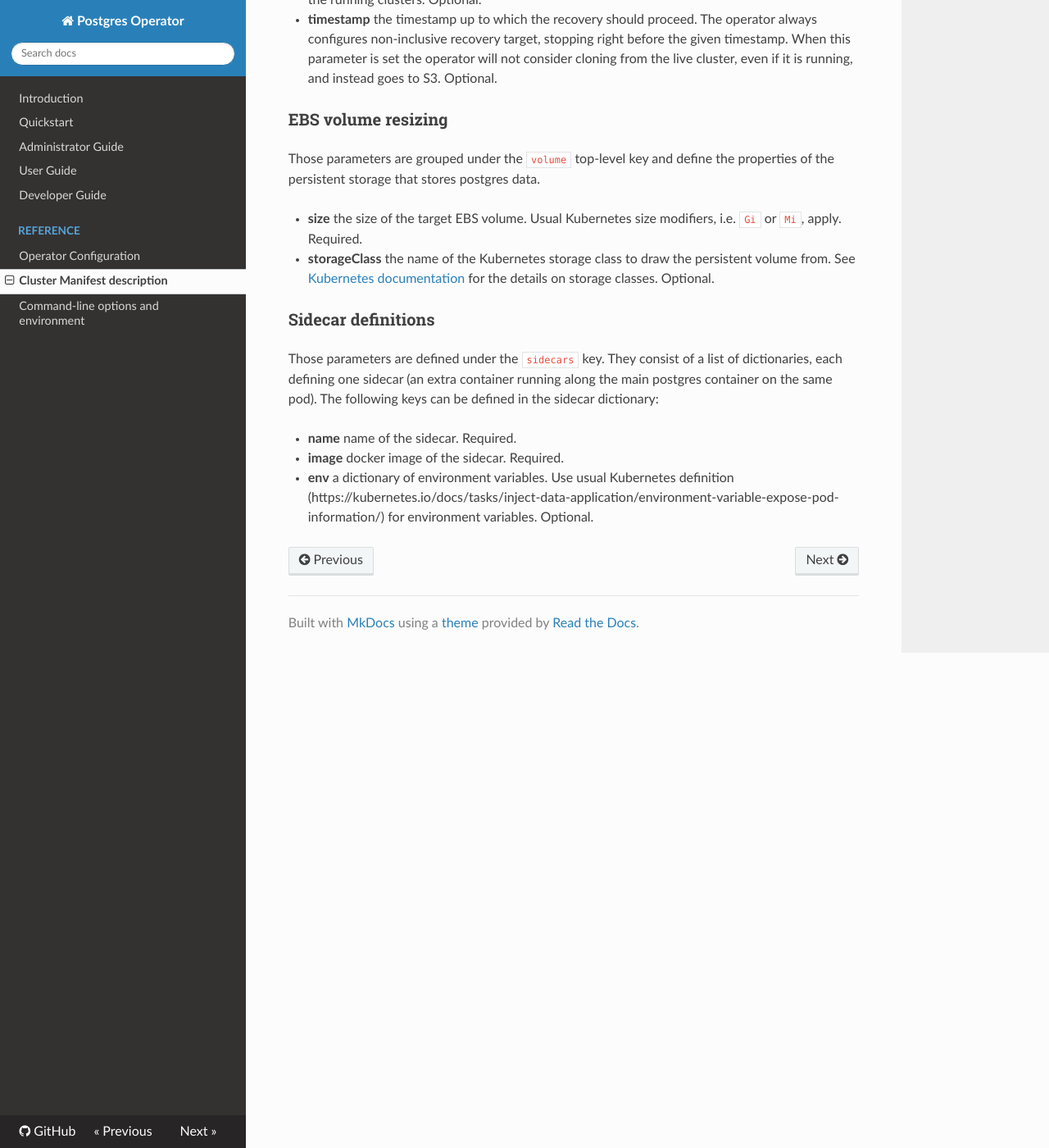
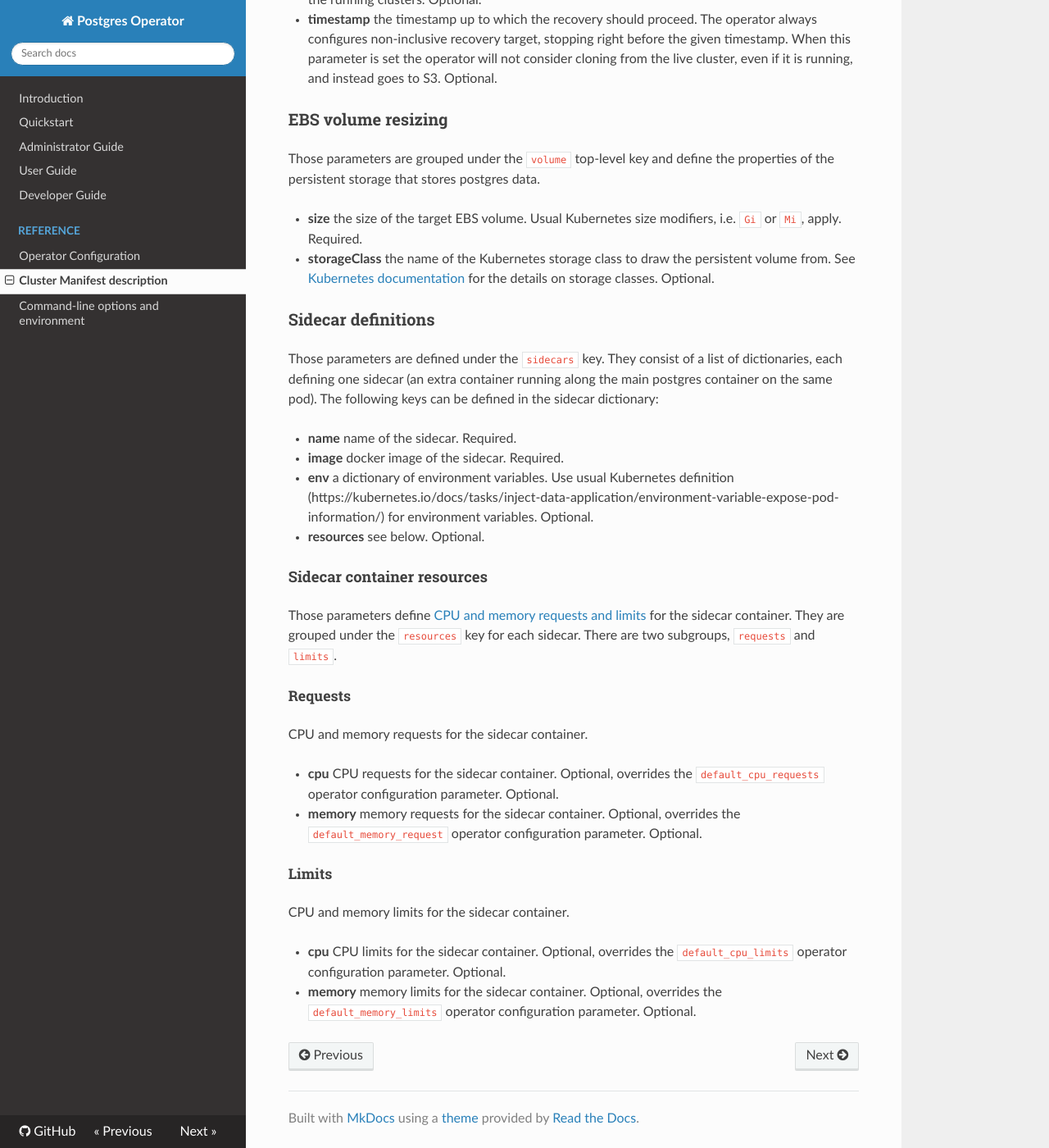
Before and after one commit to zalando/postgres-operator, an MkDocs documentation site: the page built from docs/reference/cluster_manifest.md, in a window 1280 px wide and 1400 px high, scrolled down 3937 px. Shown: the whole window at 82% size. Built offline with MkDocs 1.6.1, drawn with Linux system fonts in a browser that asks for light colours; nearby versions of some CDN libraries; old or Windows-style settings are respelled for this version of MkDocs.

Commit message:
Improve cluster sidecar documentation (#573)

```diff
--- a/docs/reference/cluster_manifest.md
+++ b/docs/reference/cluster_manifest.md
@@ -270,3 +270,36 @@ defined in the sidecar dictionary:
   a dictionary of environment variables. Use usual Kubernetes definition
   (https://kubernetes.io/docs/tasks/inject-data-application/environment-variable-expose-pod-information/)
   for environment variables. Optional.
+
+* **resources** see below. Optional.
+
+#### Sidecar container resources
+
+Those parameters define [CPU and memory requests and
+limits](https://kubernetes.io/docs/concepts/configuration/manage-compute-resources-container/)
+for the sidecar container. They are grouped under the `resources` key for each sidecar.
+There are two subgroups, `requests` and `limits`.
+
+##### Requests
+
+CPU and memory requests for the sidecar container.
+
+* **cpu**
+  CPU requests for the sidecar container. Optional, overrides the
+  `default_cpu_requests` operator configuration parameter. Optional.
+
+* **memory**
+  memory requests for the sidecar container. Optional, overrides the
+  `default_memory_request` operator configuration parameter. Optional.
+
+##### Limits
+
+CPU and memory limits for the sidecar container.
+
+* **cpu**
+  CPU limits for the sidecar container. Optional, overrides the
+  `default_cpu_limits` operator configuration parameter. Optional.
+
+* **memory**
+  memory limits for the sidecar container. Optional, overrides the
+  `default_memory_limits` operator configuration parameter. Optional.
```
Also changed, not shown: docs/user.md (+7 -0 lines), 1 other file.
